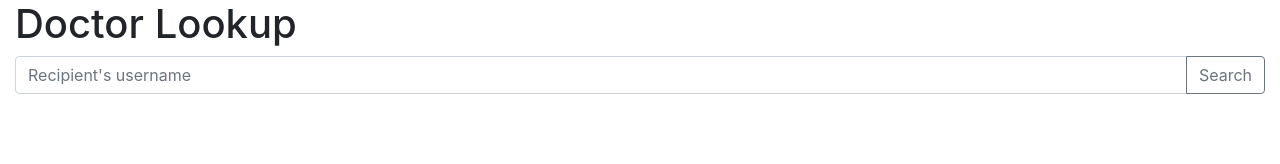
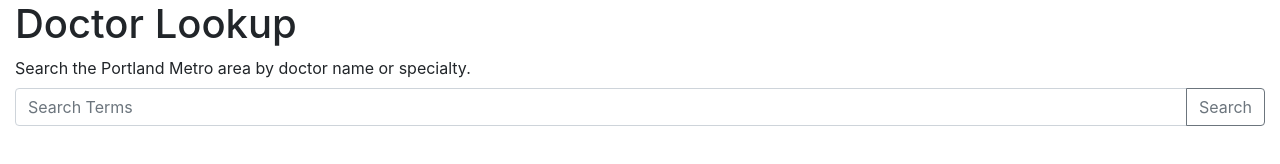
Before and after one commit to kwicz/doctor-lookup, a website built with webpack: page src/index.html in a window 1280 px wide. Built offline with nearby package versions, Linux system fonts and the light colour scheme.

Commit message:
add label to input

```diff
--- a/src/index.html
+++ b/src/index.html
@@ -10,8 +10,9 @@
   <div class="container-fluid">
     <h1>Doctor Lookup</h1>
     <form>
+      <label for="search">Search the Portland Metro area by doctor name or specialty.</label>
       <div class="input-group mb-3">
-        <input type="text" class="form-control" placeholder="Recipient's username" aria-label="Recipient's username" aria-describedby="search">
+        <input id="search" type="text" class="form-control" placeholder="Search Terms" aria-label="Recipient's username" aria-describedby="search">
         <div class="input-group-append">
           <button class="btn btn-outline-secondary" type="submit" id="search">Search</button>
         </div>
```
